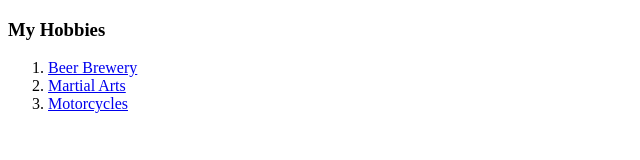
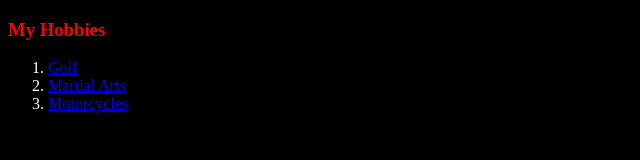
Before and after one commit to Spdmn001/cv, a plain HTML site: page hobbies.html in a window 1280 px wide. Shown: the whole page, without its empty margins (0-640 px from the left). Drawn offline with Linux system fonts and the light colour scheme; files that its build step writes are made by us from their sources.

Commit message:
Update hobbies.html

```diff
--- a/hobbies.html
+++ b/hobbies.html
@@ -3,12 +3,13 @@
   <head>
     <meta charset="utf-8">
     <title>My Hobbies</title>
+      <link rel="stylesheet" href="css/styles.css">
   </head>
   <body>
     <h3>My Hobbies</h3>
     <ol>
-      <li><a href="https://www.tripadvisor.com/Attractions-g28961-Activities-c36-t133-South_Carolina.html">Beer Brewery</a></li>
-      <li><a href="https://en.wikipedia.org/wiki/Martial_arts">Martial Arts</a></li>
+      <li><a href="https://golf.com/">Golf</a></li>
+      <li><a href="https://www.youtube.com/watch?v=sB2cseS0u1Q">Martial Arts</a></li>
       <li><a href="https://motorcyclesportworld.com/new-15-best-cruiser-motorcycles-in-2022-with-reviews-for-each/">Motorcycles</a></li>
     </ol>
   </body>
```
